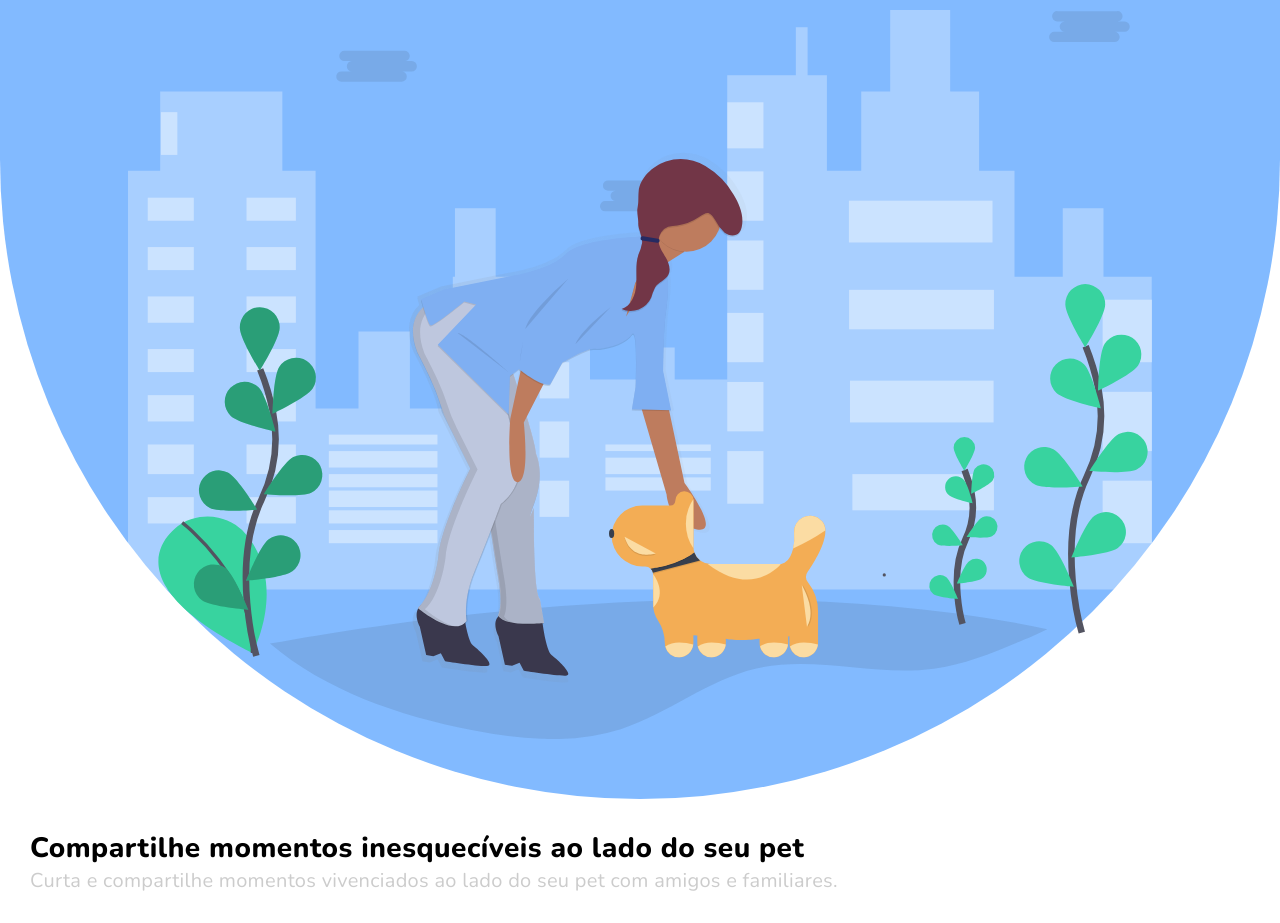
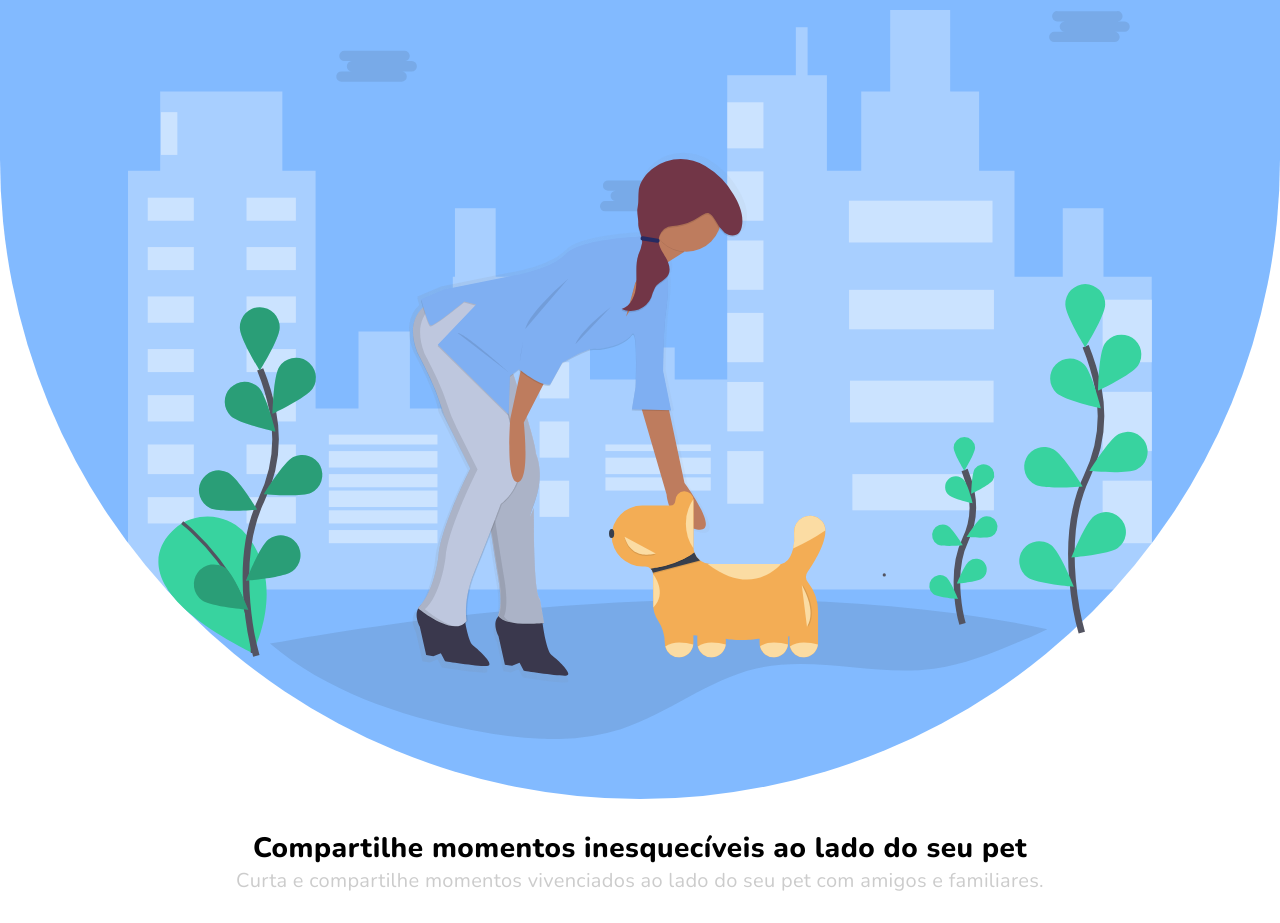
Before and after one commit to EduardoGiacomini/social-pet, a Vue app in the folder app/: page / in a window 1280 px wide. Built offline with nearby package versions, Linux system fonts and the light colour scheme.

Commit message:
fix: 🐛 Corrigindo centralização de textos

```diff
--- a/app/src/assets/scss/base/_utilities.scss
+++ b/app/src/assets/scss/base/_utilities.scss
@@ -1,3 +1,3 @@
 .container { padding: 3rem; }
 
-.center-text { text-align: center; }
+.center-text { width: 100%; text-align: center; }
```
